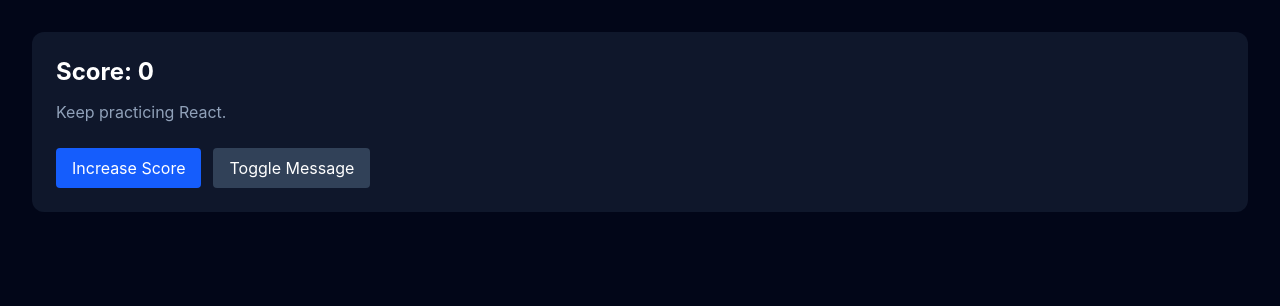
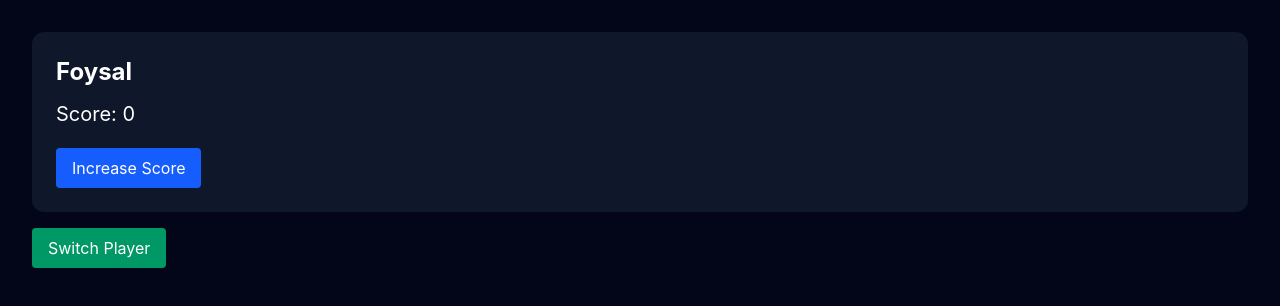
Before and after one commit to foysaliio/React-Mastery-Journey, a React (Vite) app: page / in a window 1280 px wide. Shown: the top 306 px of the page. Built offline with nearby package versions, Linux system fonts and the light colour scheme.

Commit message:
feat(react): learn state resetting with keys

```diff
--- a/src/App.tsx
+++ b/src/App.tsx
@@ -1,9 +1,24 @@
-import ScoreBoard from "./Components/ScoreBoard";
+import { useState } from "react";
+import PlayerCard from "./Components/PlayerCard";
 
 function App() {
+  const [player, setPlayer] = useState<string>("Foysal");
+
+  const switchPlayer = (): void => {
+    setPlayer((current) => (current === "Foysal" ? "Sadik" : "Foysal"));
+  };
+
   return (
     <main className="min-h-screen bg-slate-950 p-8">
-      <ScoreBoard />
+      <PlayerCard key={player} name={player} />
+
+      <button
+        type="button"
+        onClick={switchPlayer}
+        className="mt-4 rounded bg-emerald-600 px-4 py-2 text-white"
+      >
+        Switch Player
+      </button>
     </main>
   );
 }
--- /dev/null
+++ b/src/Components/PlayerCard.tsx
@@ -0,0 +1,31 @@
+import { useState } from "react";
+
+type PlayerCardProps = {
+  name: string;
+};
+
+function PlayerCard({ name }: PlayerCardProps) {
+  const [score, setScore] = useState<number>(0);
+
+  const increaseScore = (): void => {
+    setScore((current) => current + 1);
+  };
+
+  return (
+    <section className="rounded-xl bg-slate-900 p-6 text-white">
+      <h2 className="text-2xl font-bold">{name}</h2>
+
+      <p className="mt-3 text-xl">Score: {score}</p>
+
+      <button
+        type="button"
+        onClick={increaseScore}
+        className="mt-5 rounded bg-blue-600 px-4 py-2"
+      >
+        Increase Score
+      </button>
+    </section>
+  );
+}
+
+export default PlayerCard;
--- a/src/Components/ScoreBoard.tsx
+++ /dev/null
@@ -1,45 +0,0 @@
-import { useState } from "react";
-
-const ScoreBoard = () => {
-  const [score, setScore] = useState<number>(0);
-  const [showMessage, setShowMessage] = useState<boolean>(true);
-
-  const increaseScore = (): void => {
-    setScore((current) => current + 1);
-  };
-
-  const toggleMessage = (): void => {
-    // setShowMessage(!showMessage);
-    setShowMessage((currentMessage) => !currentMessage);
-  };
-
-  return (
-    <section className="rounded-xl bg-slate-900 p-6 text-white">
-      <h2 className="text-2xl font-bold">Score: {score}</h2>
-
-      {showMessage && (
-        <p className="mt-3 text-slate-400">Keep practicing React.</p>
-      )}
-
-      <div className="mt-6 flex gap-3">
-        <button
-          type="button"
-          onClick={increaseScore}
-          className="rounded bg-blue-600 px-4 py-2"
-        >
-          Increase Score
-        </button>
-
-        <button
-          type="button"
-          onClick={toggleMessage}
-          className="rounded bg-slate-700 px-4 py-2"
-        >
-          Toggle Message
-        </button>
-      </div>
-    </section>
-  );
-};
-
-export default ScoreBoard;
```
